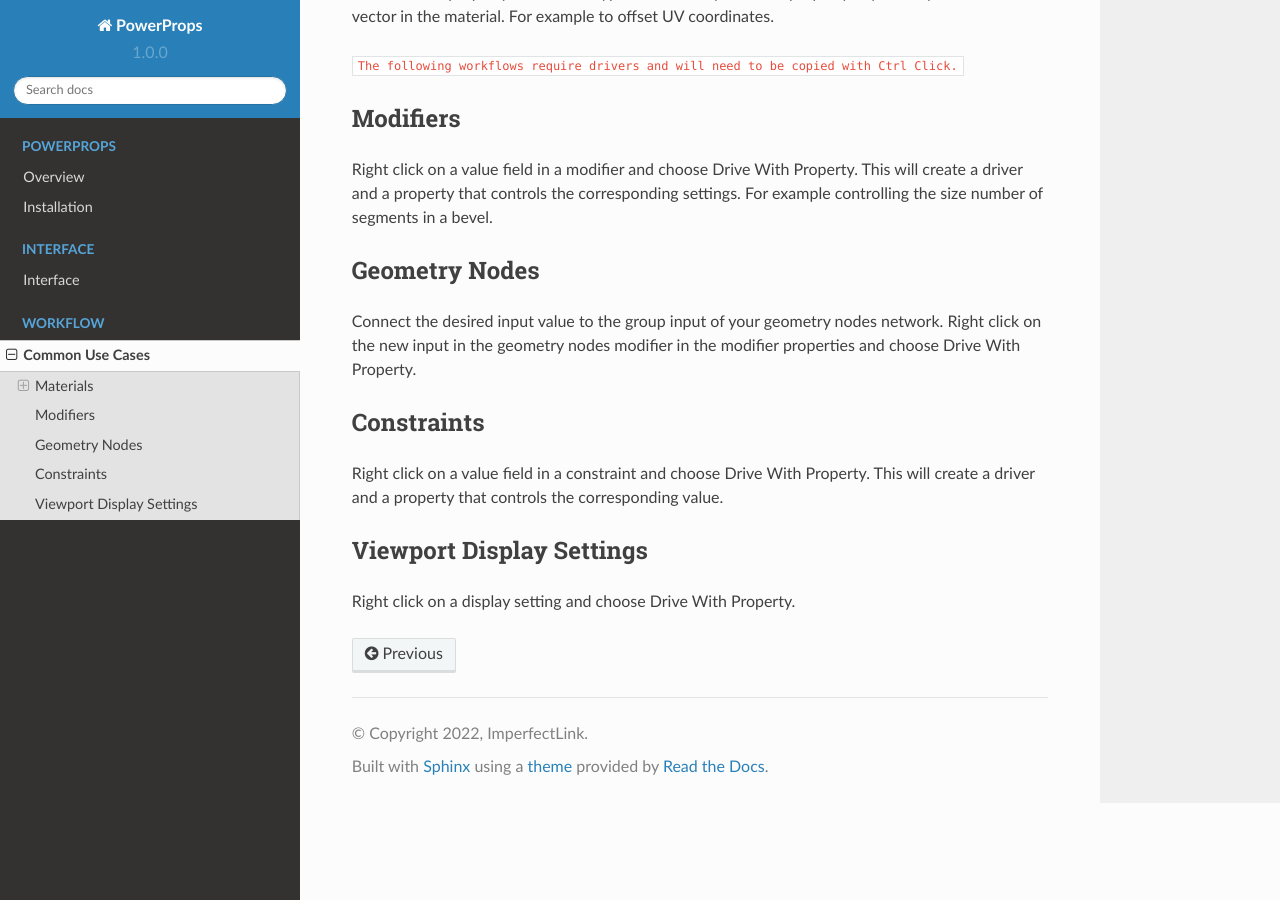
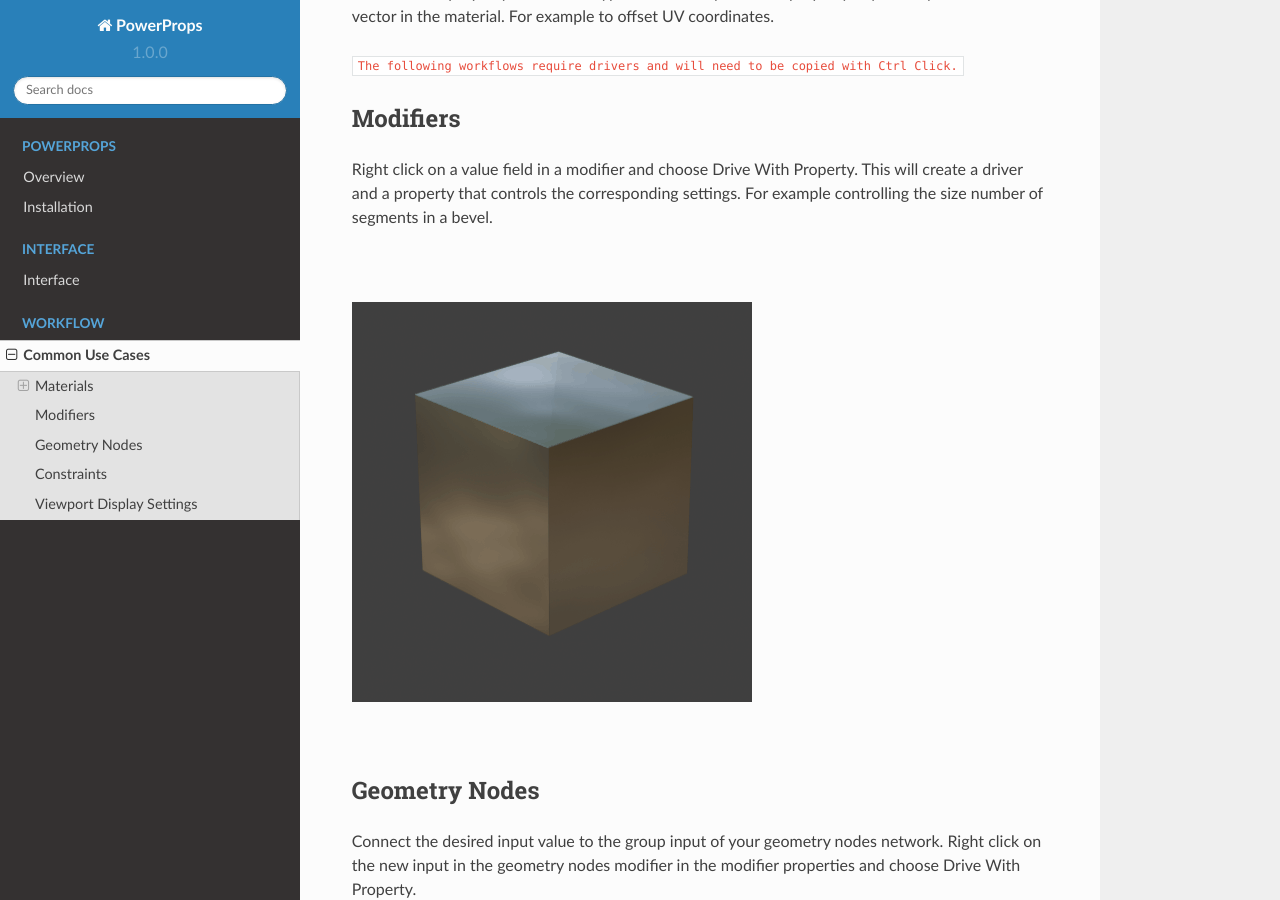
Before and after one commit to imperfectlink/PowerProps, a Sphinx documentation site: the page built from docs/source/uses.rst, in a window 1280 px wide and 900 px high, scrolled down 723 px. Built offline with Sphinx 7.4.7 and the Read the Docs theme 2.0.0, drawn with Linux system fonts in a browser that asks for light colours.

Commit message:
Update uses.rst

```diff
--- a/docs/source/uses.rst
+++ b/docs/source/uses.rst
@@ -31,6 +31,12 @@ Modifiers
 
 Right click on a value field in a modifier and choose Drive With Property. This will create a driver and a property that controls the corresponding settings. For example controlling the size number of segments in a bevel.
 
+|
+
+.. image:: img/CubeCylinder.gif
+
+|
+
 Geometry Nodes
 ~~~~
 
```
